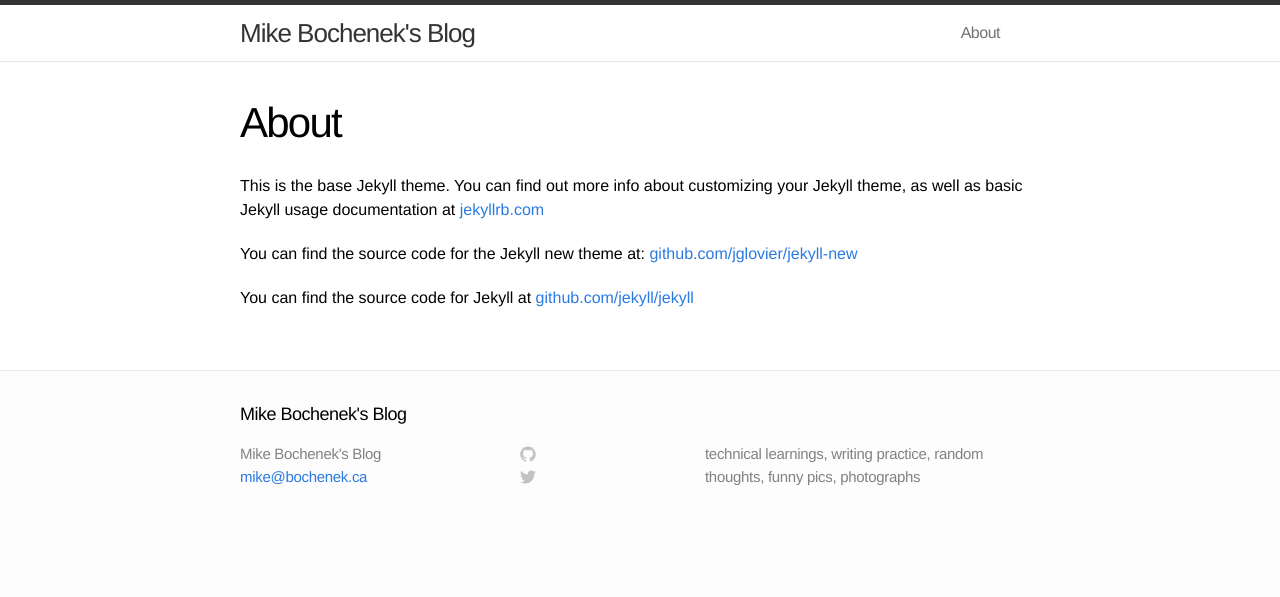
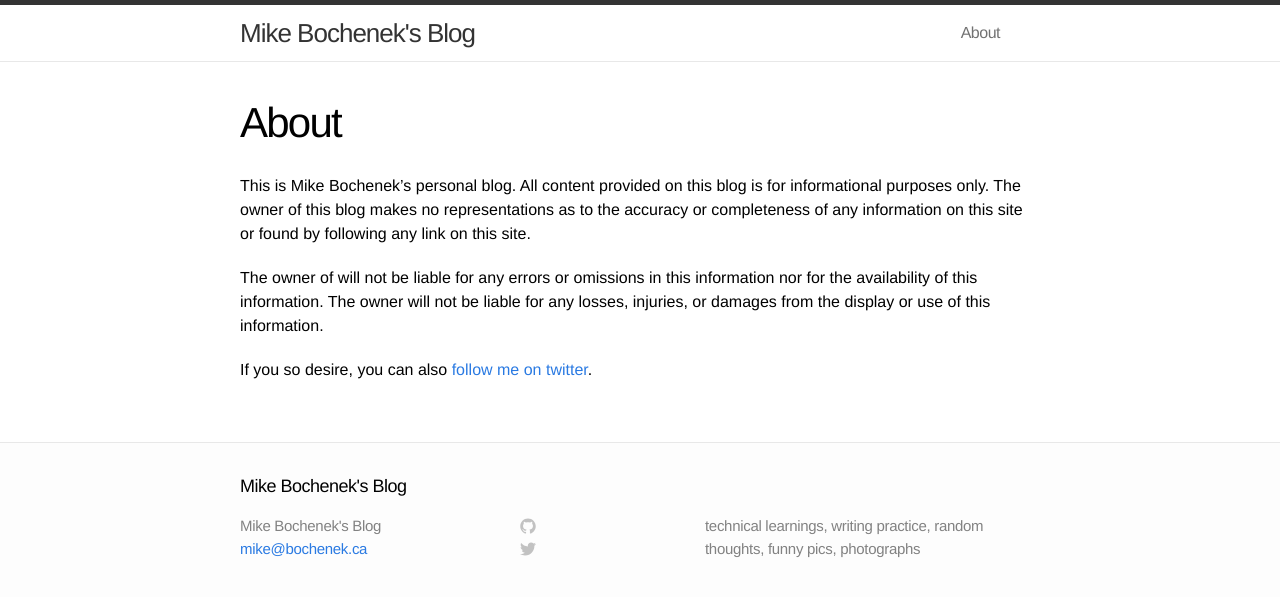
Before and after one commit to mikebochenek/learning, a Jekyll site: the page built from blog/about.md, in a window 1280 px wide. Shown: the top 597 px of the page. Built offline with Jekyll 4.4.1, drawn with Linux system fonts in a browser that asks for light colours.

Commit message:
correcting about page

```diff
--- a/blog/about.md
+++ b/blog/about.md
@@ -4,8 +4,8 @@ title: About
 permalink: /about/
 ---
 
-This is the base Jekyll theme. You can find out more info about customizing your Jekyll theme, as well as basic Jekyll usage documentation at [jekyllrb.com](http://jekyllrb.com/)
+This is Mike Bochenek's personal blog.  All content provided on this blog is for informational purposes only. The owner of this blog makes no representations as to the accuracy or completeness of any information on this site or found by following any link on this site.
 
-You can find the source code for the Jekyll new theme at: [github.com/jglovier/jekyll-new](https://github.com/jglovier/jekyll-new)
+The owner of will not be liable for any errors or omissions in this information nor for the availability of this information. The owner will not be liable for any losses, injuries, or damages from the display or use of this information.
 
-You can find the source code for Jekyll at [github.com/jekyll/jekyll](https://github.com/jekyll/jekyll)
+If you so desire, you can also [follow me on twitter](https://twitter.com/mike_bochenek).
```
